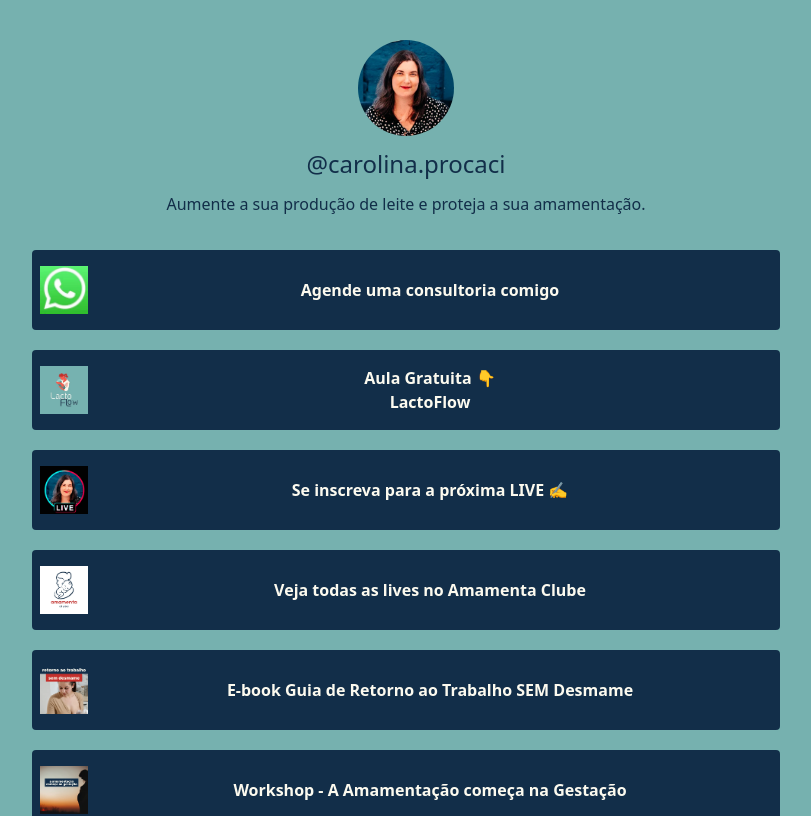
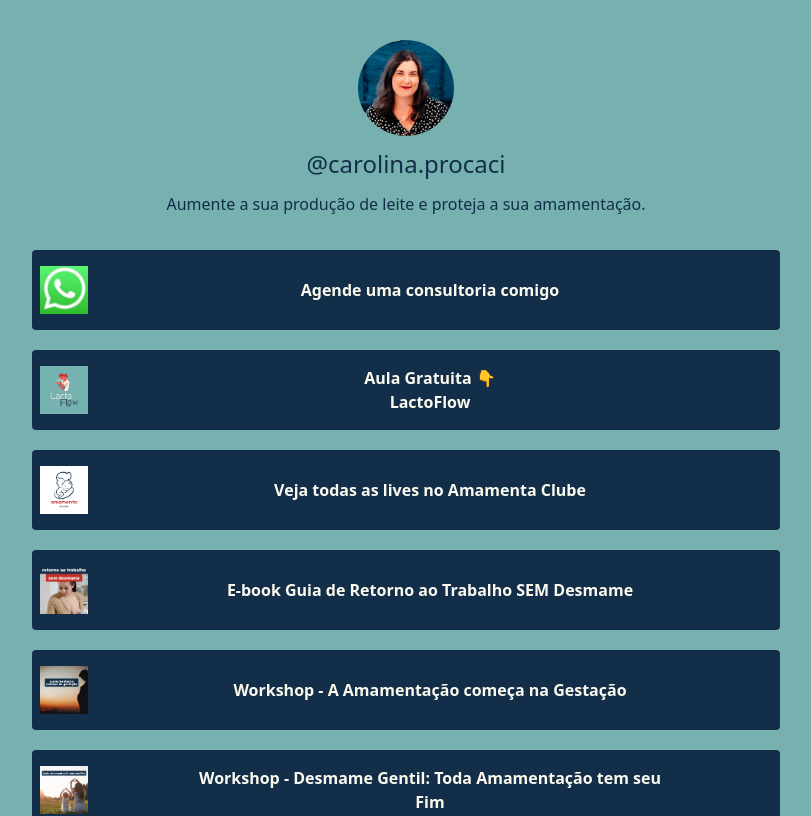
Before and after one commit to vogelcodes/my-link-tree, a Next.js app: page / in a window 1280 px wide. Shown: the top 816 px of the page, without its empty margins (234-1045 px from the left). Built offline with nearby package versions, Linux system fonts and the light colour scheme.

Commit message:
fim-de-oferta

```diff
--- a/pages/index.js
+++ b/pages/index.js
@@ -19,12 +19,12 @@ const links = [
     img: "/links/2.webp",
     getParams: true,
   },
-  {
-    name: "Se inscreva para a próxima LIVE ✍️",
-    url: "https://procaci.info/tk-live",
-    img: "/links/tk-live.webp",
-    getParams: false,
-  },
+  // {
+  //   name: "Se inscreva para a próxima LIVE ✍️",
+  //   url: "https://procaci.info/tk-live",
+  //   img: "/links/tk-live.webp",
+  //   getParams: false,
+  // },
   {
     name: "Veja todas as lives no Amamenta Clube",
     url: "https://members.amamentaclube.com.br/",
```
